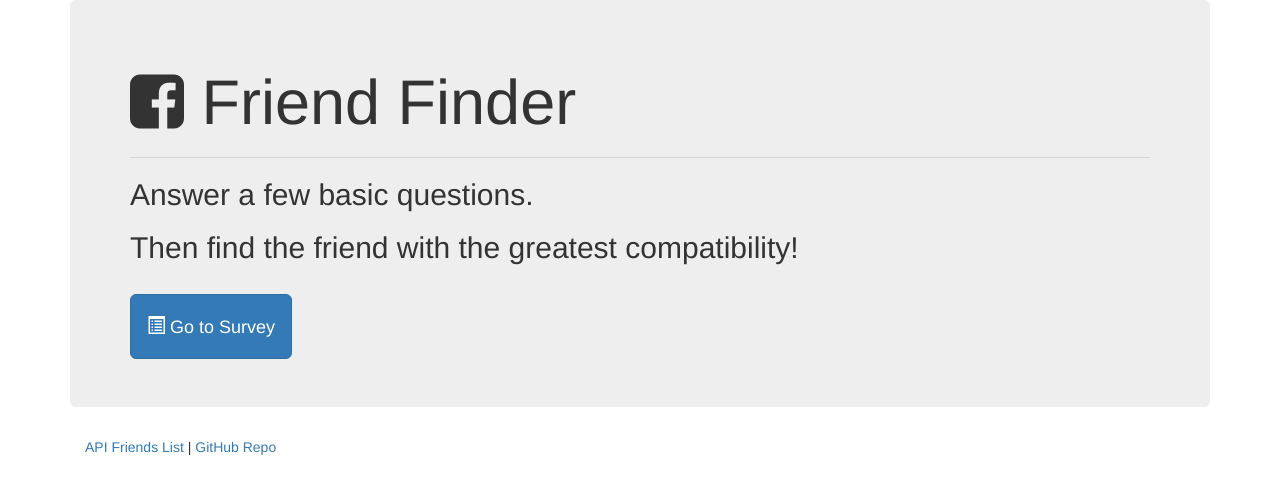
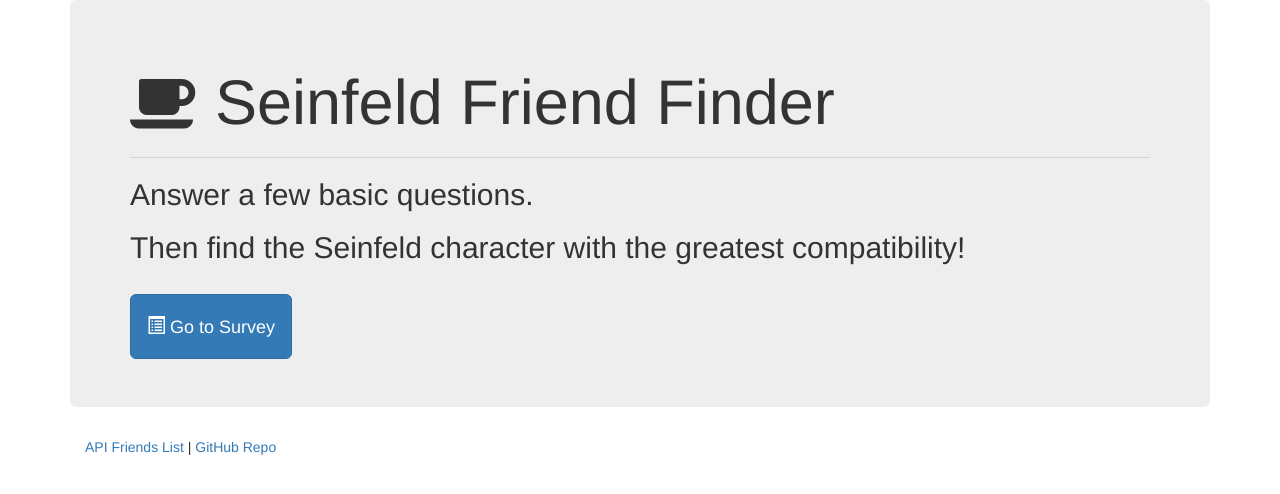
Before and after one commit to jaredwheet/FriendFinder, a website: page app/public/home.html in a window 1280 px wide. Drawn offline with nearby package versions, Linux system fonts and the light colour scheme.

Commit message:
minor tweaks to links and icon

```diff
--- a/app/public/home.html
+++ b/app/public/home.html
@@ -3,7 +3,7 @@
 
 <head>
   <meta charset="UTF-8">
-  <title>FriendFinder</title>
+  <title>Seinfeld FriendFinder</title>
 
   <!-- Latest compiled and minified CSS & JS -->
   <link rel="stylesheet" href="https://maxcdn.bootstrapcdn.com/bootstrap/3.3.6/css/bootstrap.min.css">
@@ -20,10 +20,10 @@
   <div class="container">
 
     <div class="jumbotron">
-      <h1><i class="fa fa-facebook-square" aria-hidden="true"></i> Friend Finder</h1>
+      <h1><i class="fa fa-coffee"></i></i> Seinfeld Friend Finder</h1>
       <hr>
       <h2>Answer a few basic questions. </h2>
-      <h2>Then find the friend with the greatest compatibility!</h2>
+      <h2>Then find the Seinfeld character with the greatest compatibility!</h2>
       <br>
 
       <div>
@@ -34,7 +34,7 @@
 
     <footer class="footer">
       <div class="container">
-        <p><a href="/api/friends">API Friends List</a> | <a href="https://github.com/afhaque/friendfinder">GitHub Repo</a></p>
+        <p><a href="/api/friends">API Friends List</a> | <a href="https://github.com/jaredwheet/FriendFinder">GitHub Repo</a></p>
       </div>
     </footer>
 
```
Also changed, not shown: app/public/survey.html (+1 -1 lines).
